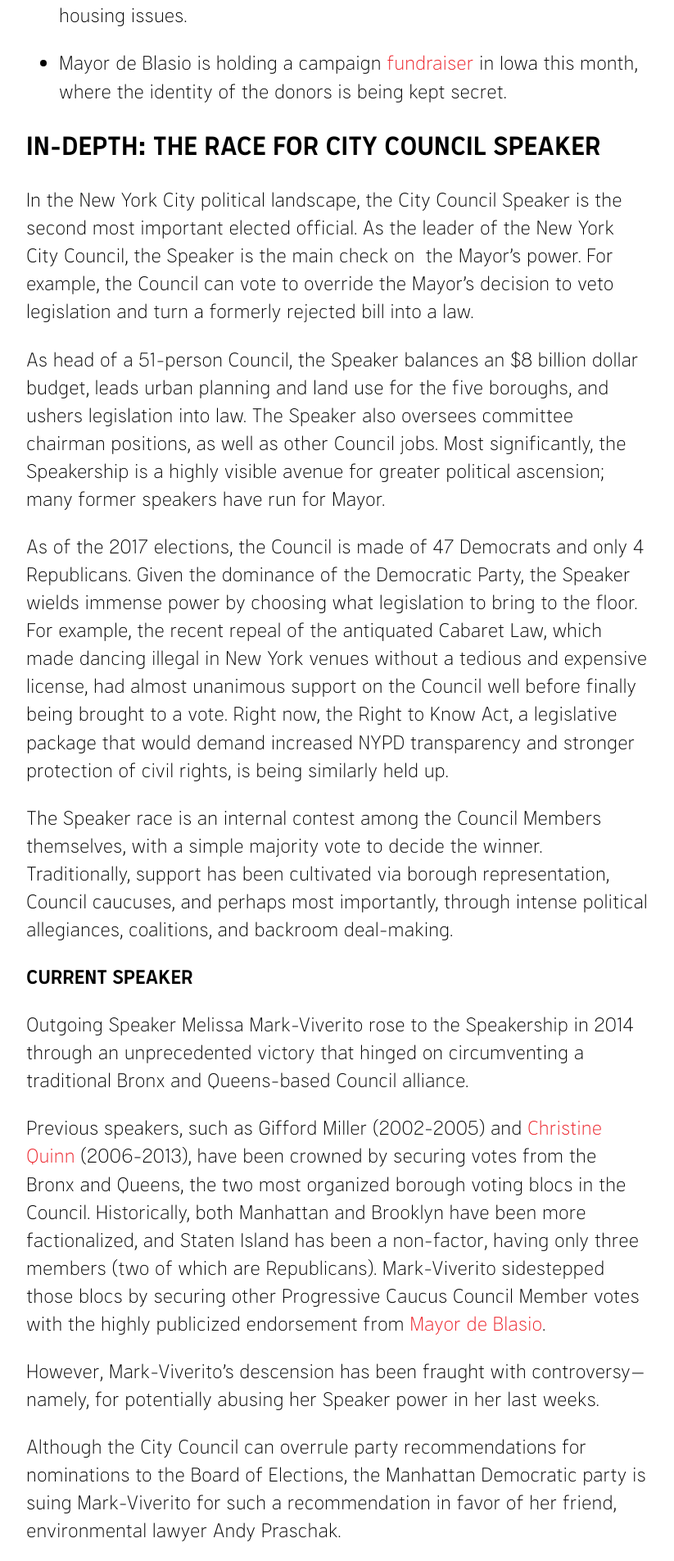
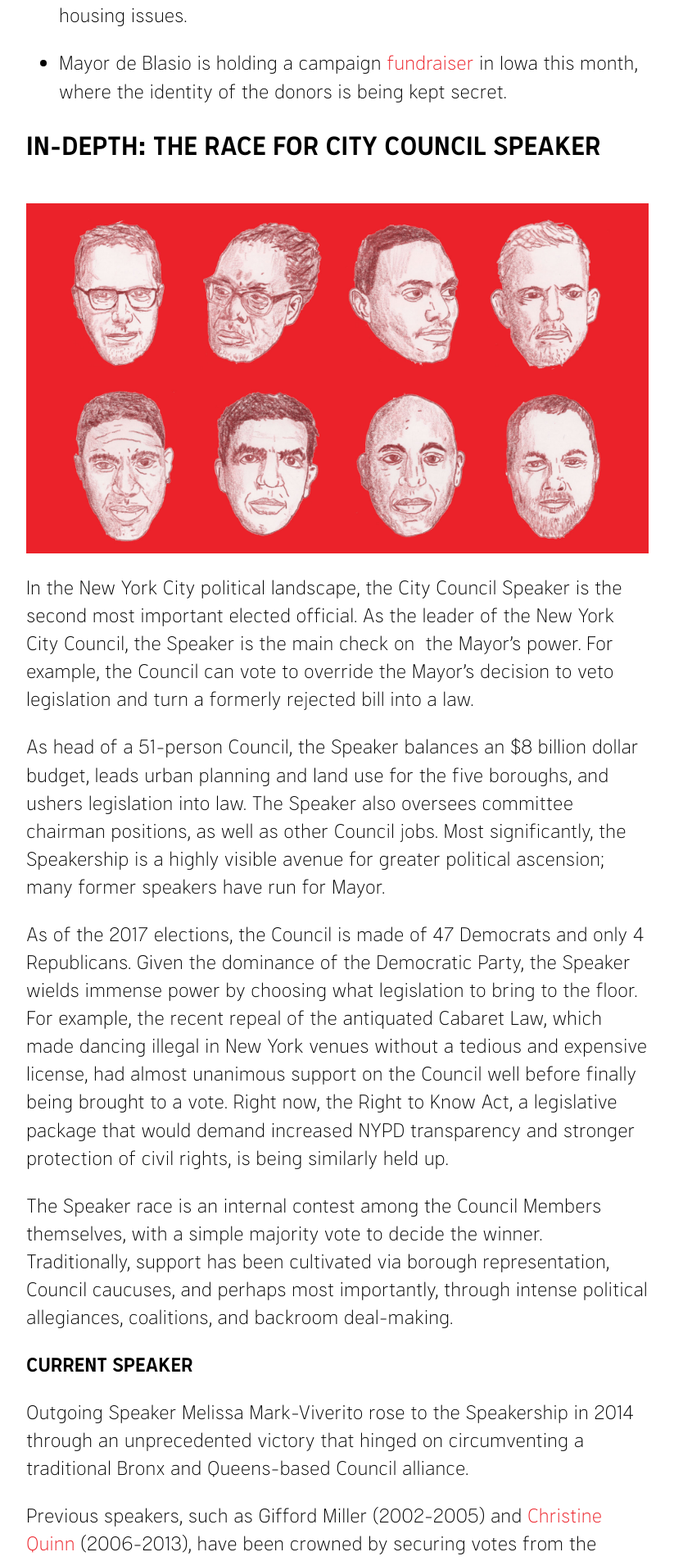
Before and after one commit to nycdsa/the-thorn, a Jekyll site: the page built from src/_posts/2017-12-11-council-speaker-candidates-court-joe-crowleys-support-.md, in a window 1280 px wide. Shown: the part 2459-4363 px from the top of the page at 82% size, without its empty margins (228-1051 px from the left). Built offline with Jekyll 4.4.1, drawn with Linux system fonts in a browser that asks for light colours.

Commit message:
Update 2017-12-11-council-speaker-candidates-court-joe-crowleys-support-.md

```diff
--- a/src/_posts/2017-12-11-council-speaker-candidates-court-joe-crowleys-support-.md
+++ b/src/_posts/2017-12-11-council-speaker-candidates-court-joe-crowleys-support-.md
@@ -18,6 +18,8 @@ title: Council Speaker Candidates Court Joe Crowley’s Support
 -   Mayor de Blasio is holding a campaign [fundraiser](https://nypost.com/2017/12/02/fundraiser-headlined-by-de-blasio-is-shrouded-in-dark-money/amp/) in Iowa this month, where the identity of the donors is being kept secret.
 
 ## In-Depth: The Race for City Council Speaker
+
+!["City Council Speaker"](https://raw.githubusercontent.com/nycdsa/the-thorn/master/src/images/thorn-12-11.jpg)
 
 In the New York City political landscape, the City Council Speaker is the second most important elected official. As the leader of the New York City Council, the Speaker is the main check on  the Mayor's power. For example, the Council can vote to override the Mayor's decision to veto legislation and turn a formerly rejected bill into a law.
 
```
